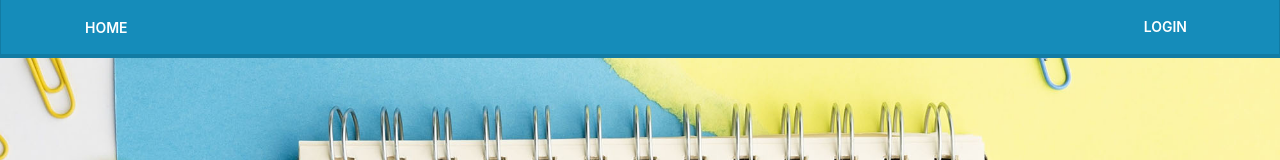
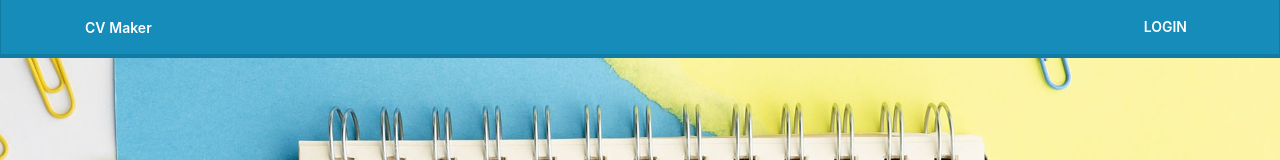
Before and after one commit to mayurlalwani/resume-builder-mern, a React (Create React App) app in the folder frontend/: page / in a window 1280 px wide. Shown: the top 160 px of the page. Built offline with nearby package versions, Linux system fonts and the light colour scheme.

Commit message:
Added logo

```diff
--- a/frontend/public/index.html
+++ b/frontend/public/index.html
@@ -2,7 +2,7 @@
 <html lang="en">
   <head>
     <meta charset="utf-8" />
-    <link rel="icon" href="%PUBLIC_URL%/favicon.ico" />
+    <link rel="icon" href="%PUBLIC_URL%/resume.png" />
     <meta name="viewport" content="width=device-width, initial-scale=1" />
     <meta name="theme-color" content="#000000" />
     <meta
@@ -24,7 +24,7 @@
       work correctly both with client-side routing and a non-root public URL.
       Learn how to configure a non-root public URL by running `npm run build`.
     -->
-    <title>Resume Builder</title>
+    <title>CV Maker</title>
   </head>
   <body>
     <noscript>You need to enable JavaScript to run this app.</noscript>
--- a/frontend/src/components/Header/Header.js
+++ b/frontend/src/components/Header/Header.js
@@ -23,7 +23,7 @@ const Header = forwardRef((props, ref) => {
       <Container>
         <Navbar.Brand>
           <Link to="/">
-            <span className="menu-items">HOME</span>
+            <span className="menu-items">CV Maker</span>
           </Link>
         </Navbar.Brand>
         <Navbar.Toggle aria-controls="navbarScroll" />
```
Also changed, not shown: frontend/public/resume.png (added).
